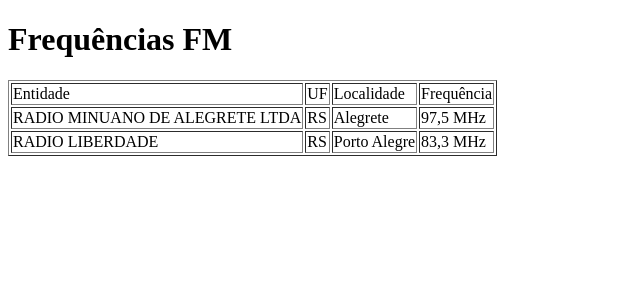
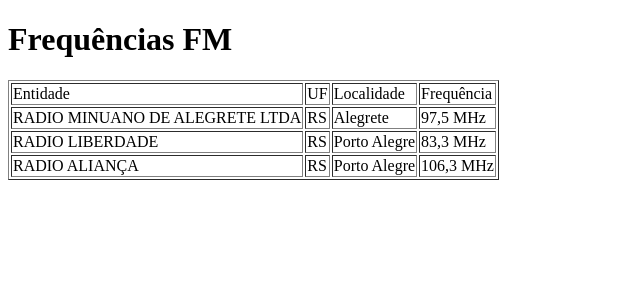
Before and after one commit to matheusdguerra/Estacao-FM, a Django app: page / in a window 1280 px wide. Shown: the top 300 px of the page, without its empty margins (0-640 px from the left). Run offline with Django 4.2, Linux system fonts and the light colour scheme.

Commit message:
Ajuste template index.html

```diff
--- a/fm/core/templates/index.html
+++ b/fm/core/templates/index.html
@@ -25,6 +25,12 @@
           <td>Porto Alegre</td>
           <td>83,3 MHz</td>
         </tr>
+        <tr>
+          <td>RADIO ALIANÇA</td>
+          <td>RS</td>
+          <td>Porto Alegre</td>
+          <td>106,3 MHz</td>
+        </tr>
         </table>
   </body>
 </html>
```
